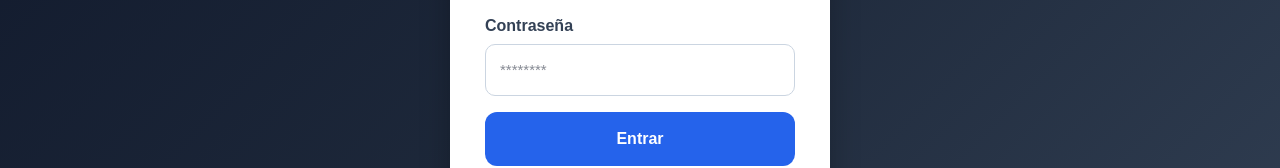
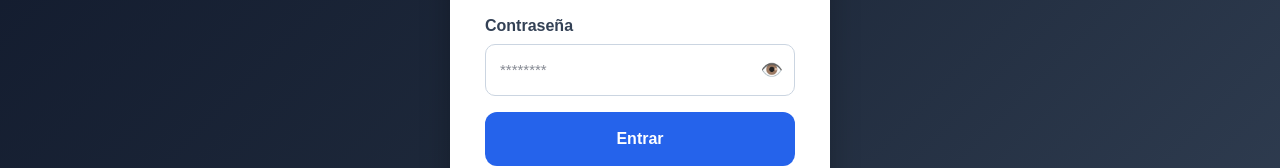
Before and after one commit to BrunoAntonio1486/mundial-2026, a Next.js app: page /login in a window 1280 px wide. Shown: the part 348-516 px from the top of the page. Built offline with nearby package versions, Linux system fonts and the light colour scheme; no server answers.

Commit message:
actualizacion hora y loguin

```diff
--- a/app/login/page.tsx
+++ b/app/login/page.tsx
@@ -11,6 +11,8 @@ export default function Login() {
   const [username, setUsername] = useState('')
   const [password, setPassword] = useState('')
   const [loading, setLoading] = useState(false)
+  const [showPassword, setShowPassword] =
+  useState(false)
 
   const login = async () => {
 
@@ -127,22 +129,59 @@ export default function Login() {
             Contraseña
           </label>
 
+          <div
+  style={{
+    position: 'relative'
+  }}
+>
+
   <input
-  type="password"
+    type={
+      showPassword
+        ? 'text'
+        : 'password'
+    }
     placeholder="********"
     value={password}
-  onChange={(e) => setPassword(e.target.value)}
+    onChange={(e) =>
+      setPassword(e.target.value)
+    }
     style={{
       width: '100%',
       padding: 14,
+      paddingRight: 50,
       borderRadius: 10,
       border: '1px solid #cbd5e1',
       fontSize: 15,
       outline: 'none',
-    color: '#0f172a',
-    background: 'white'
+      color: '#0f172a'
     }}
   />
+
+  <button
+    type="button"
+    onClick={() =>
+      setShowPassword(!showPassword)
+    }
+    style={{
+      position: 'absolute',
+      right: 12,
+      top: '50%',
+      transform: 'translateY(-50%)',
+      border: 'none',
+      background: 'transparent',
+      cursor: 'pointer',
+      fontSize: 18
+    }}
+  >
+    {
+      showPassword
+        ? '🙈'
+        : '👁️'
+    }
+  </button>
+
+</div>
         </div>
 
         <button
--- a/app/predictions/page.tsx
+++ b/app/predictions/page.tsx
@@ -22,7 +22,7 @@ const isMatchLocked = (matchDate: string) => {
       2026,
       5,
       11,
-      0,
+      12,
       0,
       0
     )
@@ -35,7 +35,7 @@ const isMatchLocked = (matchDate: string) => {
       2026,
       5,
       18,
-      0,
+      10,
       0,
       0
     )
@@ -48,7 +48,7 @@ const isMatchLocked = (matchDate: string) => {
       2026,
       5,
       24,
-      0,
+      12,
       0,
       0
     )
```
Lines whose indentation alone changed are shown as unchanged.
